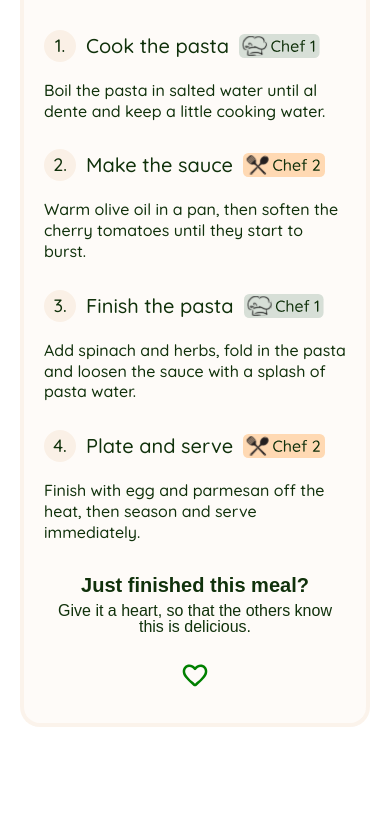
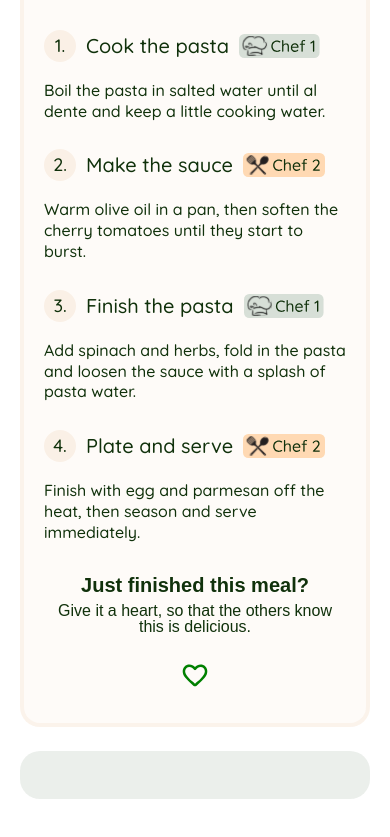
Before and after one commit to FatihYalcin42/code-cuisine, an Angular app: page /preparation in a window 390 px wide. Shown: the part 1004-1841 px from the top of the page. Before the commit the page ends 1771 px from the top, so only its background shows below. Built offline with nearby package versions, Linux system fonts and the light colour scheme.

Commit message:
feat: add the bottom footer container to the recipe detail layout

```diff
--- a/src/app/pages/preparation-page/preparation-page.html
+++ b/src/app/pages/preparation-page/preparation-page.html
@@ -172,6 +172,8 @@
           </button>
         </section>
       </div>
+
+      <section class="preparation-footer-frame" aria-label="Preparation footer area"></section>
     </section>
   } @else {
     <section class="preparation-shell">
--- a/src/app/pages/preparation-page/preparation-page.scss
+++ b/src/app/pages/preparation-page/preparation-page.scss
@@ -82,6 +82,14 @@
   border: 4px solid rgb(250 240 230 / 70%);
   border-radius: 20px;
   background: rgb(250 240 230 / 30%);
+  box-sizing: border-box;
+}
+
+.preparation-footer-frame {
+  min-height: 142px;
+  padding: 40px 0;
+  border-radius: 20px;
+  background: rgb(57 96 57 / 10%);
   box-sizing: border-box;
 }
 
@@ -566,6 +574,11 @@
     padding: 24px 20px;
   }
 
+  .preparation-footer-frame {
+    min-height: auto;
+    padding: 24px 20px;
+  }
+
   .preparation-intro {
     flex-direction: column;
     min-height: auto;
```
